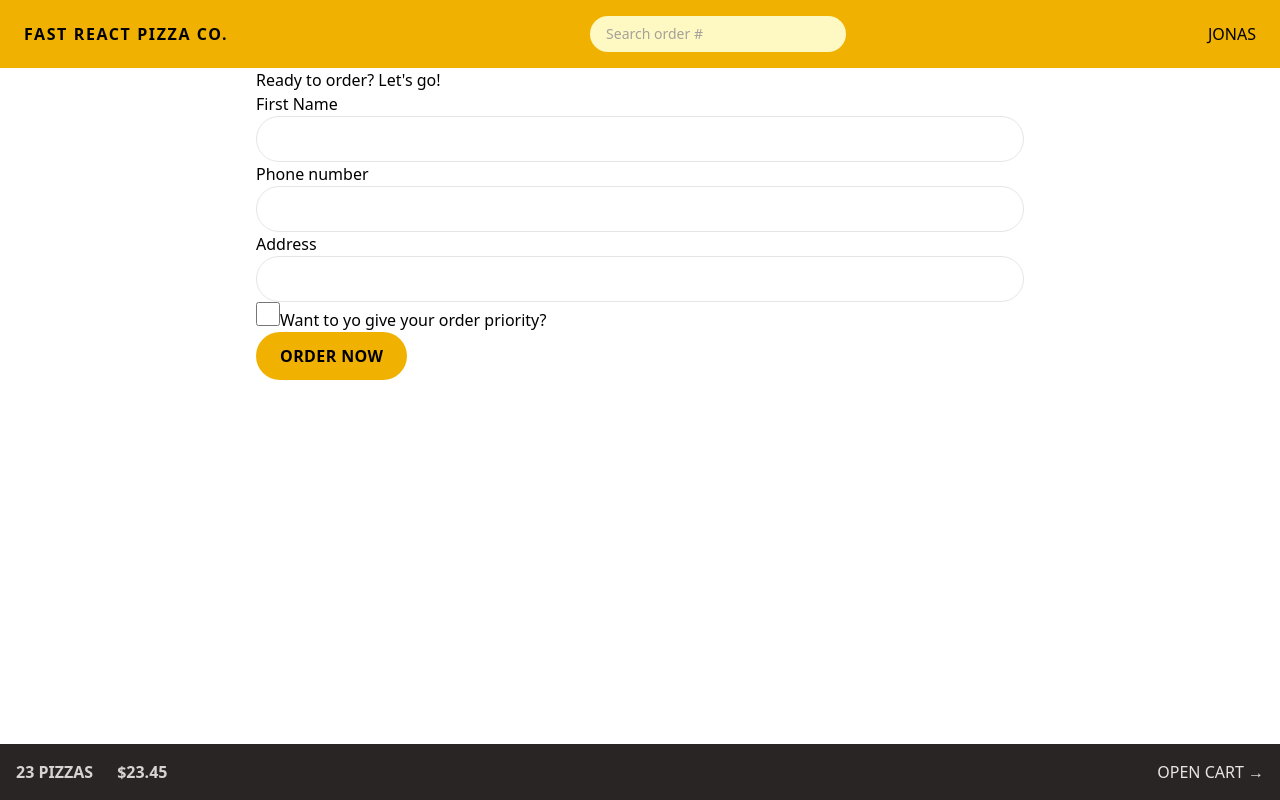
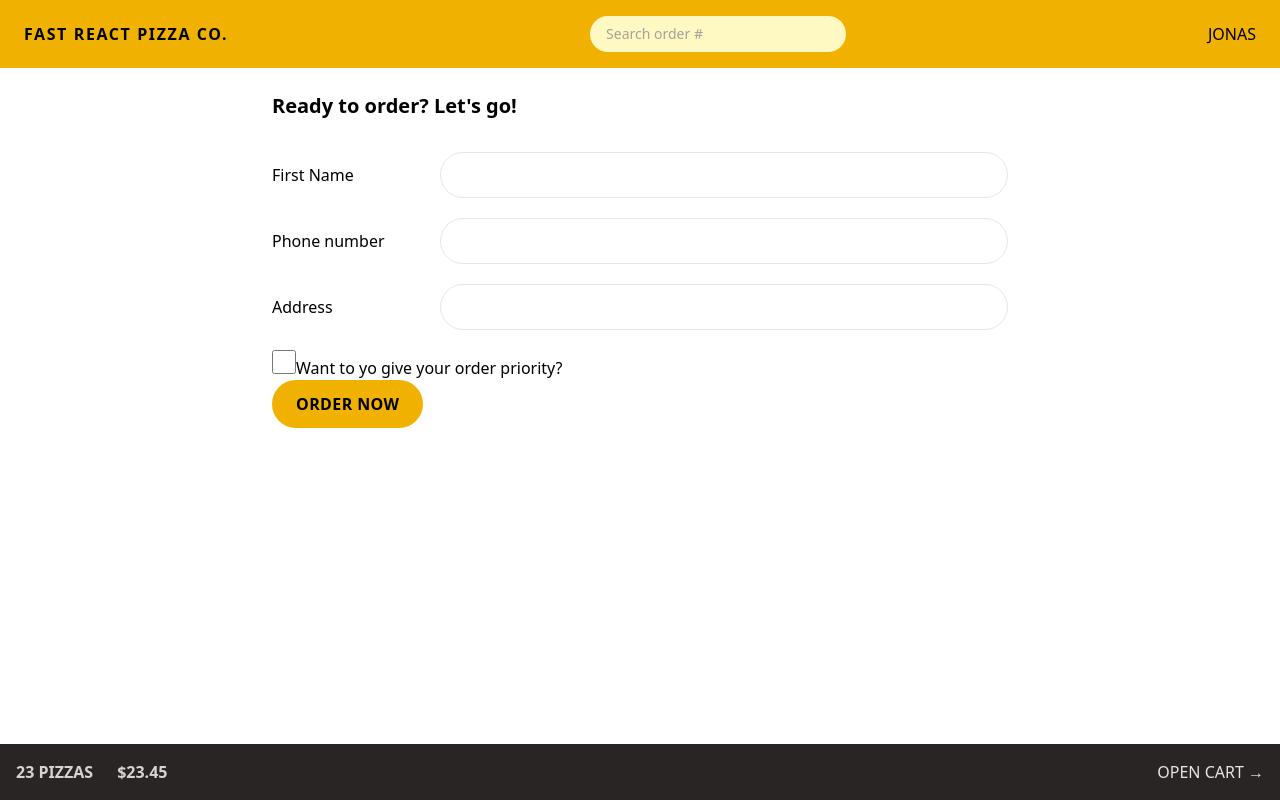
Before and after one commit to Cleve-keem/fast-react-pizza, a React app: page /order/new in a window 1280 px wide. Built offline with nearby package versions, Linux system fonts and the light colour scheme; the HTML template or start-up script is replaced by a standard one.

Commit message:
styling the order page

```diff
--- a/src/features/order/CreateOrder.jsx
+++ b/src/features/order/CreateOrder.jsx
@@ -41,27 +41,27 @@ function CreateOrder() {
   const cart = fakeCart;
 
   return (
-    <div>
-      <h2>Ready to order? Let's go!</h2>
+    <div className="px-4 py-6">
+      <h2 className="text-xl font-semibold mb-8">Ready to order? Let's go!</h2>
 
       <Form method="POST">
-        <div>
-          <label>First Name</label>
-          <input className="input" type="text" name="customer" required />
+        <div className="mb-5 flex gap-2 flex-col sm:flex-row sm:items-center">
+          <label className="sm:basis-40">First Name</label>
+          <input className="input grow" type="text" name="customer" required />
         </div>
 
-        <div>
-          <label>Phone number</label>
-          <div>
-            <input className="input" type="tel" name="phone" required />
+        <div className="mb-5 flex gap-2 flex-col sm:flex-row sm:items-center">
+          <label className="sm:basis-40">Phone number</label>
+          <div className="grow">
+            <input className="input w-full" type="tel" name="phone" required />
             {formErrors?.phone && <p>{formErrors.phone}</p>}
           </div>
         </div>
 
-        <div>
-          <label>Address</label>
-          <div>
-            <input className="input" type="text" name="address" required />
+        <div className="mb-5 flex gap-2 flex-col sm:flex-row sm:items-center">
+          <label className="sm:basis-40">Address</label>
+          <div className="grow">
+            <input className="input w-full" type="text" name="address" required />
           </div>
         </div>
 
--- a/src/index.css
+++ b/src/index.css
@@ -1,7 +1,7 @@
 @import "tailwindcss";
 @layer components {
   .input {
-    @apply w-full rounded-full border border-stone-200 placeholder:text-stone-400 px-4 py-2 text-sm transition-all duration-300 focus:outline-none focus:ring focus:ring-yellow-500 md:px-6 md:py-3;
+    @apply rounded-full border border-stone-200 placeholder:text-stone-400 px-4 py-2 text-sm transition-all duration-300 focus:outline-none focus:ring focus:ring-yellow-500 md:px-6 md:py-3;
   }
 }
 
```
